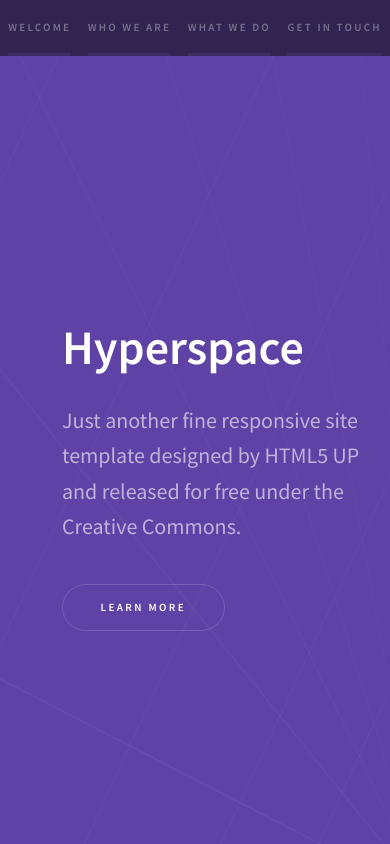
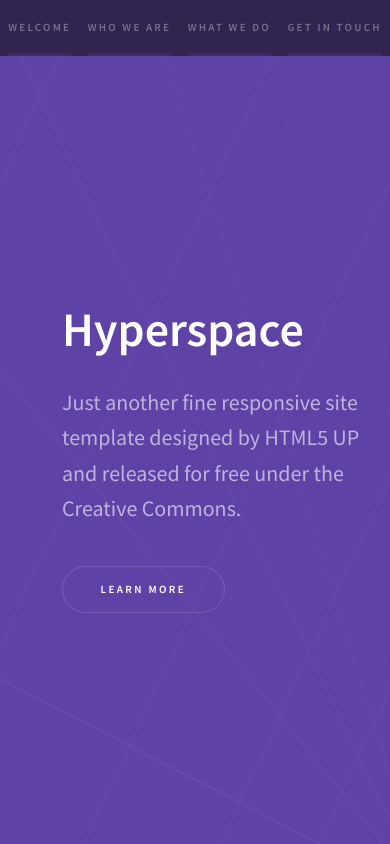
Before and after one commit to JaysonJoseph10/Hyperspace, a website: page index.html in a window 390 px wide. Shown: the top 844 px of the page. Drawn offline with Linux system fonts and the light colour scheme.

Commit message:
Made responsive style adjustments to the landing section

```diff
--- a/scss/style.scss
+++ b/scss/style.scss
@@ -807,7 +807,8 @@
       h1 {
         padding: 0px 0 32px 62px;
         font-size: 3rem;
-        margin-top: 53px;
+        // margin-top: 53px;
+        margin-top: 17px;
       }
       p {
         padding: 0px 0 40px 62px;
@@ -996,3 +997,6 @@
     }
   }
 }
+@media only screen and (max-width: 980px) {
+
+}
```
Also changed, not shown: css/style.css.
